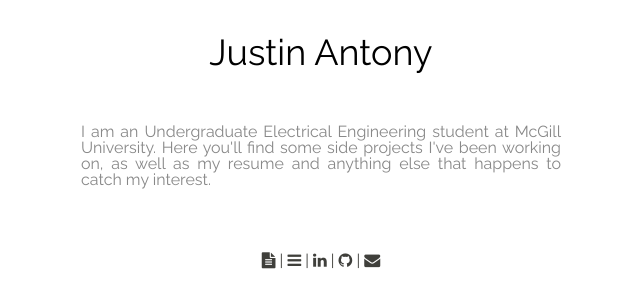
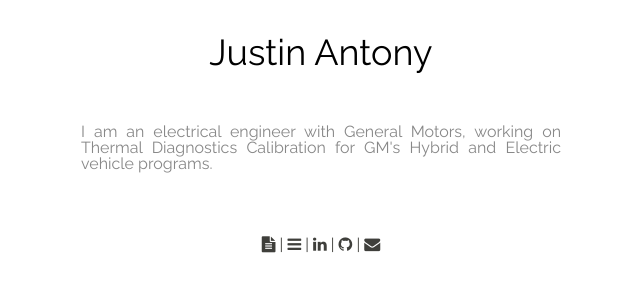
Before and after one commit to justin-antony/justin-antony.github.io, a plain HTML site: page index.html in a window 1280 px wide. Shown: the whole page, without its empty margins (319-959 px from the left). Drawn offline with Linux system fonts and the light colour scheme.

Commit message:
Update index.html

```diff
--- a/index.html
+++ b/index.html
@@ -18,7 +18,7 @@
 	</header>
 
 	<section class="about center-justified">
-		<p>I am an Undergraduate Electrical Engineering student at McGill University. Here you'll find some side projects I've been working on, as well as my resume and anything else that happens to catch my interest.</p>
+		<p>I am an electrical engineer with General Motors, working on Thermal Diagnostics Calibration for GM's Hybrid and Electric vehicle programs.</p>
 	</section>
 
 	<footer class="footer">
```
